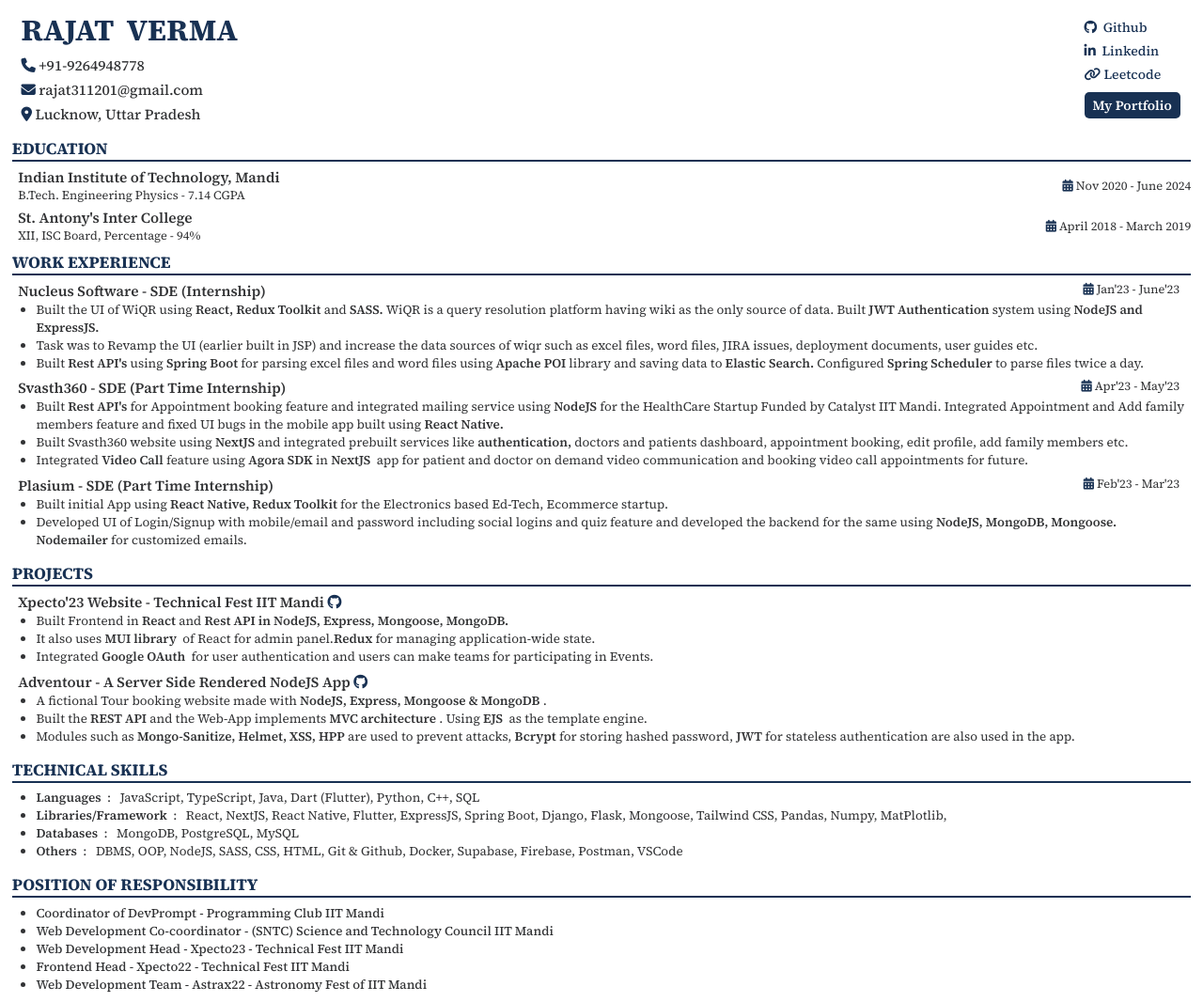
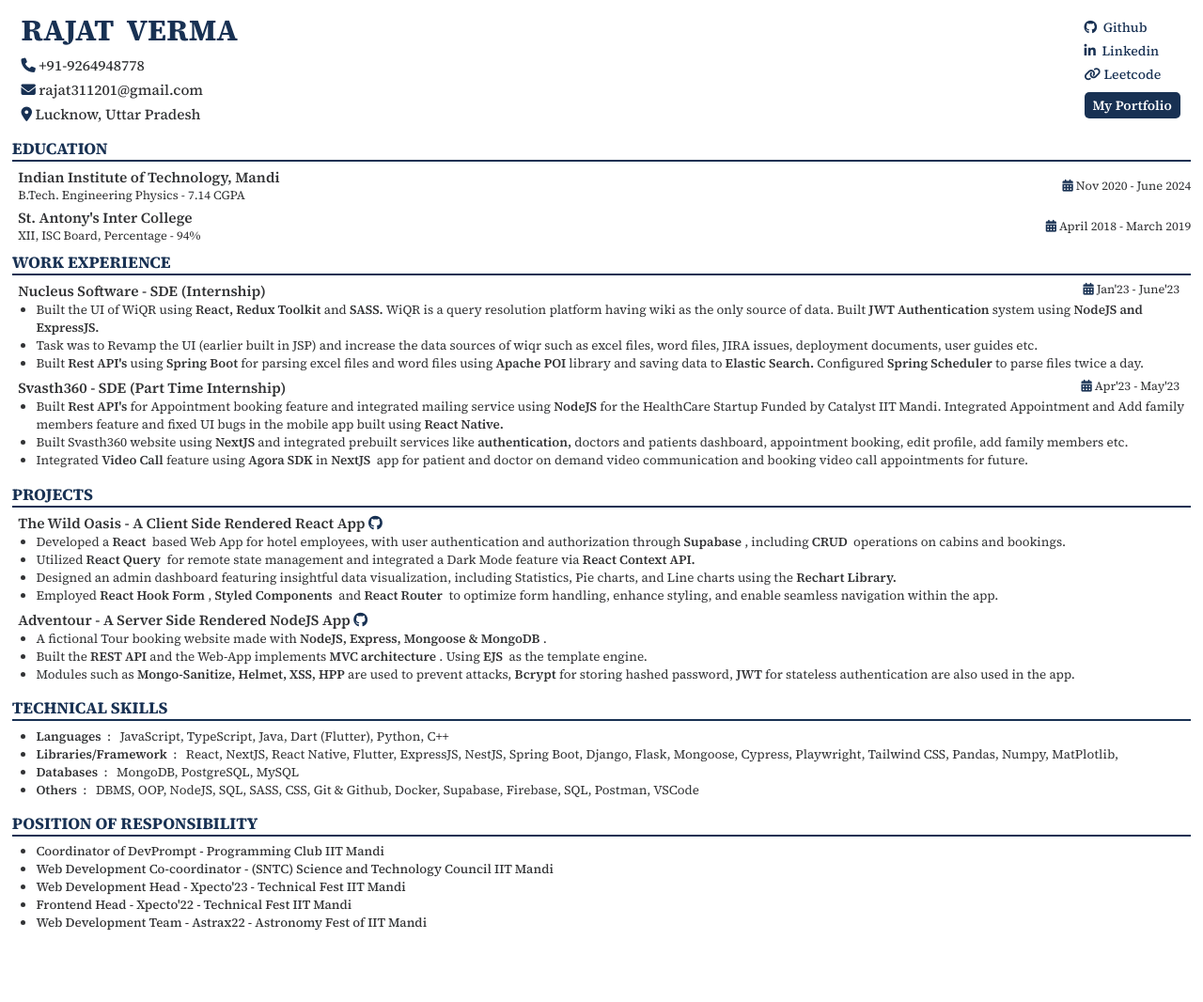
Before and after one commit to rajatverma311201/rajat-resume, a plain HTML site: page index.html in a window 1280 px wide. Shown: the whole page at 94% size. After the commit the page ends 1001 px from the top, so only its background shows below. Drawn offline with Linux system fonts and the light colour scheme.

Commit message:
resume final

```diff
--- a/index.html
+++ b/index.html
@@ -37,26 +37,26 @@
             <ul>
 
                 <li>
-                    <a href="https://github.com/rajatverma311201">
+                    <a target="_blank" href="https://github.com/rajatverma311201">
                         <i class="fa-brands fa-github"></i>
                         &nbsp;Github
                     </a>
                 </li>
                 <li>
-                    <a href="https://www.linkedin.com/in/rajatverma311201/">
+                    <a target="_blank" href="https://www.linkedin.com/in/rajatverma311201/">
                         <i class="fa-brands fa-linkedin-in"></i>
                         &nbsp;Linkedin
                     </a>
                 </li>
                 <li>
-                    <a href="https://leetcode.com/Rajat_Verma311201/">
+                    <a target="_blank" href="https://leetcode.com/Rajat_Verma311201/">
                         <i class="fa fa-link" aria-hidden="true"></i>
                         Leetcode
                     </a>
                 </li>
                 <li class="portfolio">
 
-                    <a href="https://rajat-verma.vercel.app/">
+                    <a target="_blank" href="https://rajat-verma.vercel.app/">
                         <span>
 
                             My Portfolio
@@ -180,30 +180,6 @@
             </div>
         </div>
 
-        <div class="project-container">
-            <div class="project-heading heading">
-                Plasium - SDE (Part Time Internship)
-                <span class="experience-date">
-                    <i class="fa-solid fa-calendar-days"></i> Feb'23 -
-                    Mar'23
-                </span>
-            </div>
-            <div class="project-content content">
-                <ul>
-                    <li>
-                        Built initial App using
-                        <span>React Native, Redux Toolkit</span>for the
-                        Electronics based Ed-Tech, Ecommerce startup.
-                    </li>
-                    <li>
-                        Developed UI of Login/Signup with mobile/email and
-                        password including social logins and quiz feature
-                        and developed the backend for the same using
-                        <span> NodeJS, MongoDB, Mongoose. Nodemailer</span>for customized emails.
-                    </li>
-                </ul>
-            </div>
-        </div>
 
     </div>
 
@@ -212,31 +188,40 @@
             Projects
         </div>
 
+
         <div class="project-container">
             <div class="project-heading heading">
-                Xpecto'23 Website - Technical Fest IIT Mandi
-                <a href="https://github.com/SnTC-IITMandi/Xpecto"><i class="fa-brands fa-github"></i></a>
+                The Wild Oasis - A Client Side Rendered React App
+                <a href="https://github.com/rathoreSahil/wild-oasis"><i class="fa-brands fa-github"></i></a>
             </div>
             <div class="project-content content">
                 <ul>
                     <li>
-                        Built Frontend in <span>React</span>and
-                        <span>Rest API in NodeJS, Express, Mongoose,
-                            MongoDB.</span>
+                        Developed a <span>React</span> based Web App for hotel employees,
+                        with user authentication and authorization through
+                        <span>Supabase</span>, including <span>CRUD</span> operations on
+                        cabins and bookings.
                     </li>
                     <li>
-                        It also uses <span>MUI library</span> of React for
-                        admin panel.<span>Redux</span>for managing
-                        application-wide state.
+                        Utilized <span>React Query</span> for remote state management and
+                        integrated a Dark Mode feature via <span>React Context API.</span>
                     </li>
                     <li>
-                        Integrated <span>Google OAuth</span> for user
-                        authentication and users can make teams for
-                        participating in Events.
+                        Designed an admin dashboard featuring insightful data
+                        visualization, including Statistics, Pie charts, and Line charts
+                        using the <span>Rechart Library.</span>
+                    </li>
+                    <li>
+                        Employed <span>React Hook Form</span>,
+                        <span>Styled Components</span> and <span>React Router</span> to
+                        optimize form handling, enhance styling, and enable seamless
+                        navigation within the app.
                     </li>
                 </ul>
             </div>
         </div>
+
+
         <div class="project-container">
             <div class="project-heading heading">
                 Adventour - A Server Side Rendered NodeJS App
@@ -273,12 +258,12 @@
             <ul>
                 <li>
                     <span>Languages</span> : &nbsp; JavaScript, TypeScript, Java,
-                    Dart (Flutter), Python, C++, SQL
+                    Dart (Flutter), Python, C++
                 </li>
                 <li>
                     <span>Libraries/Framework</span> : &nbsp; React, NextJS,
-                    React Native, Flutter, ExpressJS, Spring Boot, Django,
-                    Flask, Mongoose, Tailwind CSS, Pandas, Numpy,
+                    React Native, Flutter, ExpressJS, NestJS, Spring Boot, Django,
+                    Flask, Mongoose, Cypress, Playwright, Tailwind CSS, Pandas, Numpy,
                     MatPlotlib,
                 </li>
                 <li>
@@ -286,8 +271,8 @@
                     MySQL
                 </li>
                 <li>
-                    <span>Others</span> : &nbsp; DBMS, OOP, NodeJS, SASS, CSS, HTML,
-                    Git & Github, Docker, Supabase, Firebase, Postman, VSCode
+                    <span>Others</span> : &nbsp; DBMS, OOP, NodeJS, SQL, SASS, CSS,
+                    Git & Github, Docker, Supabase, Firebase, SQL, Postman, VSCode
                 </li>
             </ul>
         </div>
@@ -303,19 +288,18 @@
                 <li>
                     Coordinator of DevPrompt - Programming Club IIT Mandi
                 </li>
-
-                <li class=" ">
+                <li>
                     Web Development Co-coordinator - (SNTC) Science and
                     Technology Council IIT Mandi
                 </li>
-                <li class=" ">
-                    Web Development Head - Xpecto23 - Technical Fest IIT Mandi
+                <li>
+                    Web Development Head - Xpecto'23 - Technical Fest IIT Mandi
                 </li>
-                <li class=" ">
-                    Frontend Head - Xpecto22 - Technical Fest IIT Mandi
+                <li>
+                    Frontend Head - Xpecto'22 - Technical Fest IIT Mandi
                 </li>
 
-                <li class=" ">
+                <li>
                     Web Development Team - Astrax22 - Astronomy Fest of IIT
                     Mandi
                 </li>
```
Also changed, not shown: projects.html (+29 -0 lines), 2 other files.
